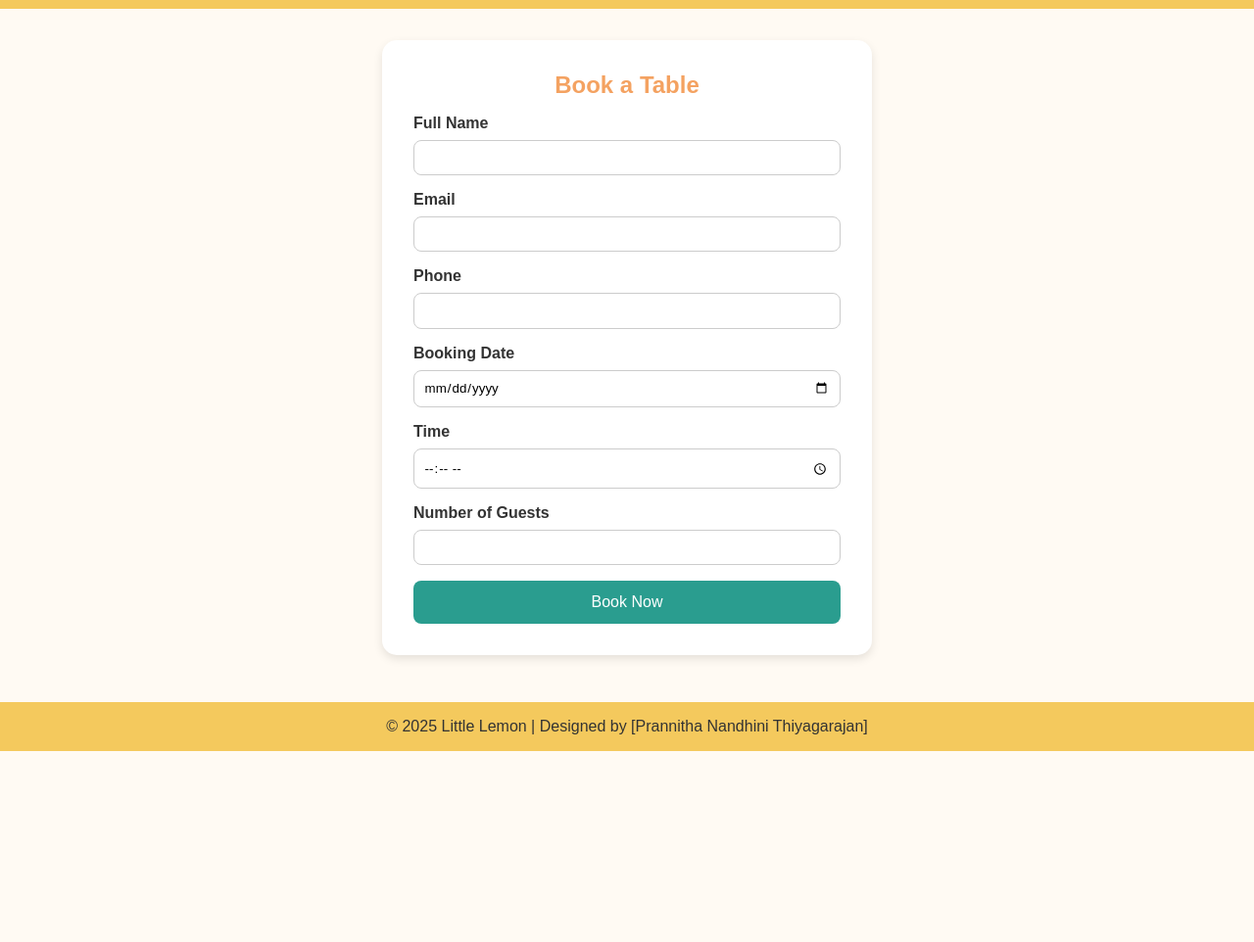
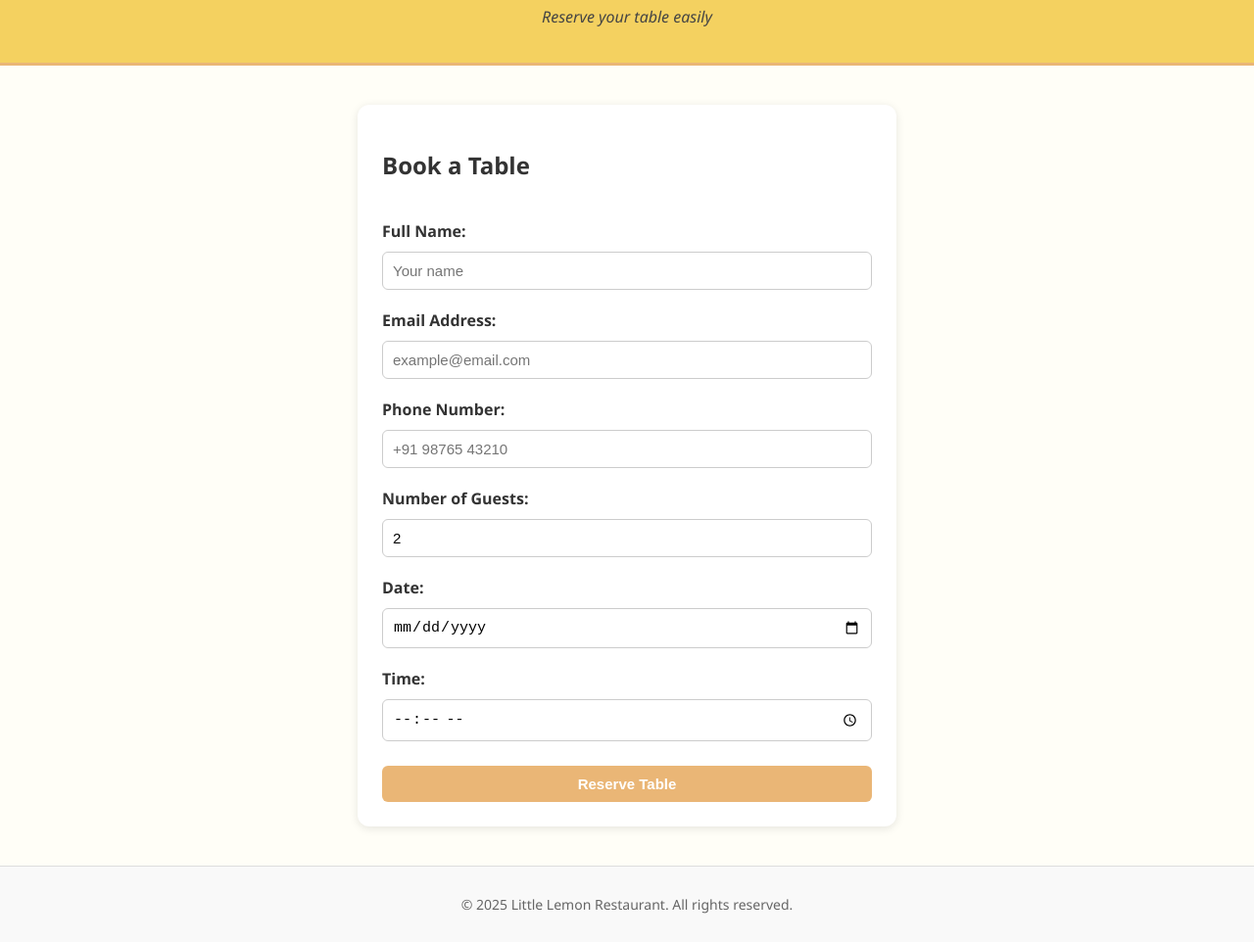
Before and after one commit to prannitha/little-lemon-booking-form, a plain HTML site: page index.html in a window 1280 px wide. Shown: the part 144-1106 px from the top of the page at 98% size. Before the commit the page ends 911 px from the top, so only its background shows below. Drawn offline with Linux system fonts and the light colour scheme.

Commit message:
Added Little Lemon booking form project files

```diff
--- a/assets/css/style.css
+++ b/assets/css/style.css
@@ -1,93 +1,88 @@
-/* Basic Reset */
-* {
+body {
+    font-family: 'Segoe UI', Tahoma, Geneva, Verdana, sans-serif;
     margin: 0;
     padding: 0;
-  box-sizing: border-box;
-  font-family: 'Poppins', sans-serif;
-}
-
-body {
-  background-color: #fffaf3;
+    background-color: #fffef7;
     color: #333;
 }
 
-/* Header */
 header {
     text-align: center;
-  background-color: #f4c95d;
-  padding: 2rem 1rem;
+    background-color: #f4d160;
+    padding: 20px;
+    border-bottom: 3px solid #eab676;
 }
 
 .logo {
-  width: 90px;
-  border-radius: 50%;
-  margin-bottom: 1rem;
+    width: 100px;
+    display: block;
+    margin: 0 auto 10px;
 }
 
-/* Booking Section */
-.booking-section {
-  max-width: 500px;
-  margin: 2rem auto;
-  background: #ffffff;
-  padding: 2rem;
-  border-radius: 15px;
-  box-shadow: 0 4px 10px rgba(0,0,0,0.1);
+.subtitle {
+    color: #444;
+    font-style: italic;
 }
 
-.booking-section h2 {
-  text-align: center;
-  color: #f4a261;
-  margin-bottom: 1rem;
+main {
+    max-width: 500px;
+    margin: 40px auto;
+    padding: 25px;
+    background-color: #fff;
+    border-radius: 12px;
+    box-shadow: 0 2px 10px rgba(0,0,0,0.1);
 }
 
-.form-group {
-  margin-bottom: 1rem;
+form {
+    display: flex;
+    flex-direction: column;
+    gap: 10px;
 }
 
 label {
-  display: block;
-  margin-bottom: 0.5rem;
     font-weight: 600;
+    margin-top: 10px;
 }
 
-input {
-  width: 100%;
-  padding: 0.6rem;
+input, select, button {
+    padding: 10px;
+    font-size: 15px;
+    border-radius: 6px;
     border: 1px solid #ccc;
-  border-radius: 8px;
 }
 
 button {
-  width: 100%;
-  padding: 0.8rem;
-  background-color: #2a9d8f;
-  color: #fff;
+    background-color: #eab676;
+    color: white;
     border: none;
-  border-radius: 8px;
     cursor: pointer;
-  font-size: 1rem;
-  transition: 0.3s ease;
+    font-weight: 600;
+    margin-top: 15px;
+    transition: 0.3s;
 }
 
 button:hover {
-  background-color: #21867a;
-}
-
-#confirmationMsg {
-  text-align: center;
-  margin-top: 1rem;
-  color: #2a9d8f;
-  font-weight: bold;
+    background-color: #f4d160;
+    color: #333;
 }
 
 .hidden {
     display: none;
 }
 
-/* Footer */
+#confirmation {
+    text-align: center;
+    background-color: #f4d160;
+    padding: 20px;
+    border-radius: 8px;
+    margin-top: 20px;
+}
+
 footer {
     text-align: center;
-  background-color: #f4c95d;
-  padding: 1rem;
-  margin-top: 3rem;
+    padding: 15px;
+    font-size: 14px;
+    color: #666;
+    background-color: #f9f9f9;
+    border-top: 1px solid #ddd;
 }
--- a/index.html
+++ b/index.html
@@ -1,63 +1,51 @@
 <!DOCTYPE html>
 <html lang="en">
 <head>
-  <meta charset="UTF-8" />
-  <meta name="viewport" content="width=device-width, initial-scale=1.0" />
+    <meta charset="UTF-8">
+    <meta name="viewport" content="width=device-width, initial-scale=1.0">
     <title>Little Lemon Table Booking</title>
-  <link rel="stylesheet" href="assets/css/style.css" />
+    <link rel="stylesheet" href="assets/css/style.css">
 </head>
 <body>
     <header>
-    <img src="assets/images/logo.png" alt="Little Lemon Logo" class="logo" />
+        <img src="assets/images/logo.png" alt="Little Lemon Logo" class="logo">
         <h1>Little Lemon Restaurant</h1>
-    <p>Reserve your table and enjoy a delightful dining experience!</p>
+        <p class="subtitle">Reserve your table easily</p>
     </header>
 
     <main>
-    <section class="booking-section">
+        <form id="bookingForm">
             <h2>Book a Table</h2>
-      <form id="bookingForm">
-        <div class="form-group">
-          <label for="name">Full Name</label>
-          <input type="text" id="name" name="name" required />
-        </div>
 
-        <div class="form-group">
-          <label for="email">Email</label>
-          <input type="email" id="email" name="email" required />
-        </div>
+            <label for="name">Full Name:</label>
+            <input type="text" id="name" name="name" placeholder="Your name" required>
 
-        <div class="form-group">
-          <label for="phone">Phone</label>
-          <input type="tel" id="phone" name="phone" pattern="[0-9]{10}" required />
-        </div>
+            <label for="email">Email Address:</label>
+            <input type="email" id="email" name="email" placeholder="example@email.com" required>
 
-        <div class="form-group">
-          <label for="date">Booking Date</label>
-          <input type="date" id="date" name="date" required />
-        </div>
+            <label for="phone">Phone Number:</label>
+            <input type="tel" id="phone" name="phone" placeholder="+91 98765 43210" required>
 
-        <div class="form-group">
-          <label for="time">Time</label>
-          <input type="time" id="time" name="time" required />
-        </div>
+            <label for="guests">Number of Guests:</label>
+            <input type="number" id="guests" name="guests" min="1" max="10" value="2" required>
 
-        <div class="form-group">
-          <label for="guests">Number of Guests</label>
-          <input type="number" id="guests" name="guests" min="1" max="20" required />
-        </div>
+            <label for="date">Date:</label>
+            <input type="date" id="date" name="date" required>
 
-        <button type="submit">Book Now</button>
+            <label for="time">Time:</label>
+            <input type="time" id="time" name="time" required>
+
+            <button type="submit">Reserve Table</button>
         </form>
 
-      <p id="confirmationMsg" class="hidden">
-        Thank you! Your table has been booked successfully 🍋
-      </p>
-    </section>
+        <div id="confirmation" class="hidden">
+            <h3>Thank you for your booking!</h3>
+            <p id="confirmation-message"></p>
+        </div>
     </main>
 
     <footer>
-    <p>© 2025 Little Lemon | Designed by [Prannitha Nandhini Thiyagarajan]</p>
+        <p>© 2025 Little Lemon Restaurant. All rights reserved.</p>
     </footer>
 
     <script src="js/script.js"></script>
--- a/js/script.js
+++ b/js/script.js
@@ -1,14 +1,15 @@
-document.getElementById("bookingForm").addEventListener("submit", function (e) {
-  e.preventDefault();
+document.getElementById('bookingForm').addEventListener('submit', function(e) {
+    e.preventDefault();
 
-  const name = document.getElementById("name").value.trim();
-  const guests = document.getElementById("guests").value;
+    const name = document.getElementById('name').value;
+    const guests = document.getElementById('guests').value;
+    const date = document.getElementById('date').value;
+    const time = document.getElementById('time').value;
 
-  if (name === "" || guests <= 0) {
-    alert("Please fill all required fields correctly.");
-    return;
-  }
+    const message = `Hey ${name}, your table for ${guests} guest(s) has been booked on ${date} at ${time}. See you soon at Little Lemon! 🍋`;
 
-  document.getElementById("confirmationMsg").classList.remove("hidden");
-  this.reset();
+    document.getElementById('confirmation-message').innerText = message;
+
+    document.getElementById('bookingForm').classList.add('hidden');
+    document.getElementById('confirmation').classList.remove('hidden');
 });
```
Lines whose indentation alone changed are shown as unchanged.
